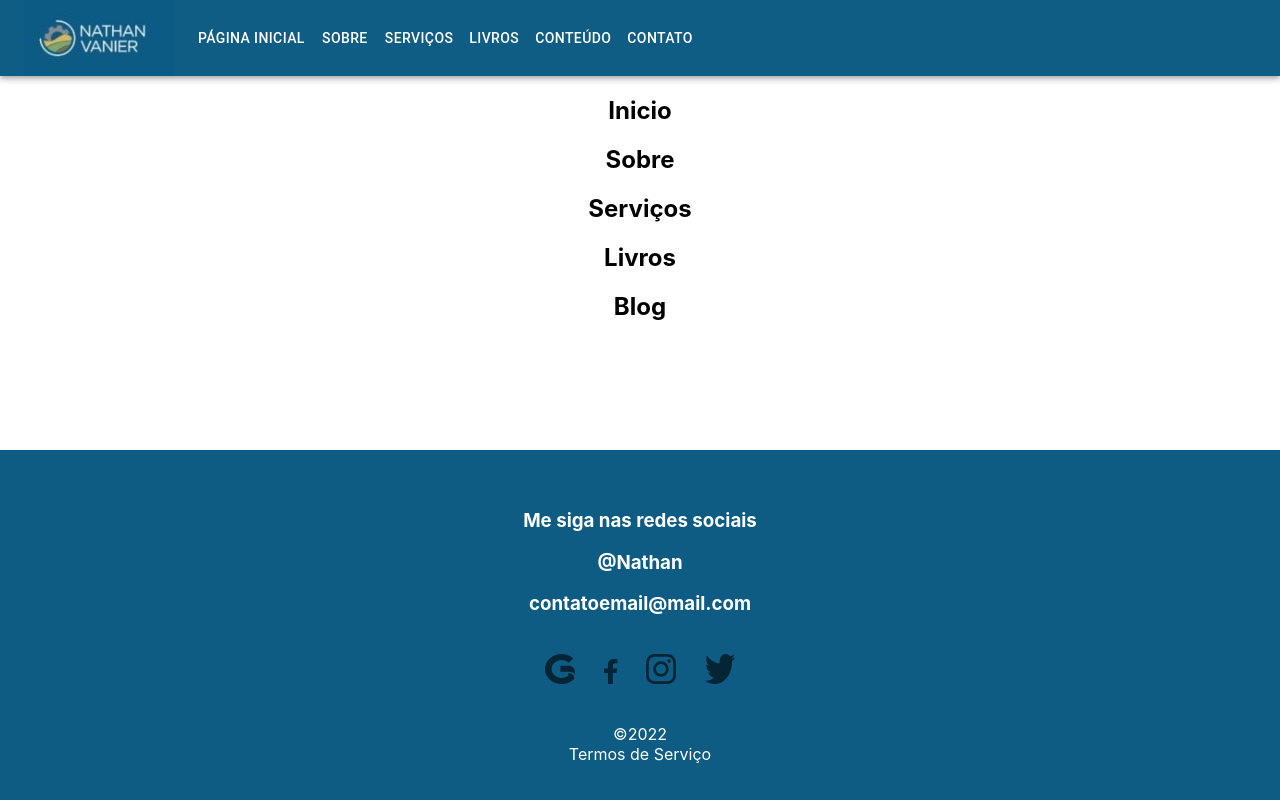
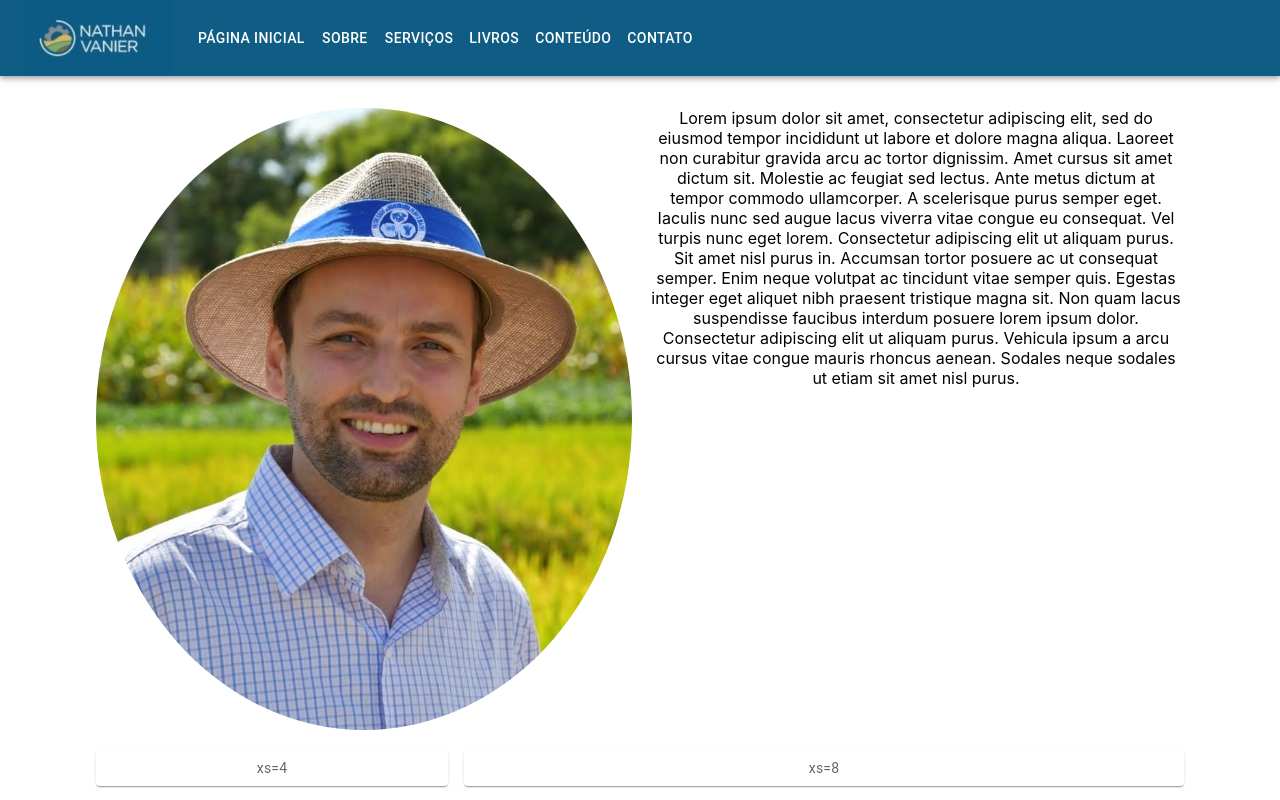
Before and after one commit to m4goth/nathan-personal-website, a React (Create React App) app: page / in a window 1280 px wide. Shown: the top 800 px of the page. Built offline with nearby package versions, Linux system fonts and the light colour scheme.

Commit message:
refatorado projeto

```diff
--- a/src/App.js
+++ b/src/App.js
@@ -3,7 +3,7 @@ import './css/Footer.css'
 import React from "react";
 import { Home } from './pages/Home';
 import { NavBar } from './components/NavBar';
-import { Footer } from './components/Footer'
+// import { Footer } from './components/Footer'
 
 const App = () => {
 // function App() {
@@ -14,7 +14,7 @@ const App = () => {
       {/* página home */}
       <Home />
       {/* rodapé */}
-      <Footer />
+      {/* <Footer /> */}
     </div>
   );
 };
--- a/src/components/Footer.js
+++ b/src/components/Footer.js
@@ -1,3 +1,5 @@
+// import icons from `react-icons`
+
 import React from "react";
 import "../css/Footer.css";
 // import { makeStyles } from '@mui/material/styles'
--- a/src/components/Inicio.js
+++ b/src/components/Inicio.js
@@ -1,45 +1,42 @@
-// import * as React from 'react';
-// import { styled } from '@mui/material/styles';
-// import Box from '@mui/material/Box';
-// import Paper from '@mui/material/Paper';
-// import Grid from '@mui/material/Grid';
+import * as React from "react";
+import { styled } from "@mui/material/styles";
+import Box from "@mui/material/Box";
+import Paper from "@mui/material/Paper";
+import Grid from "@mui/material/Grid";
+import Container from "@mui/material/Container";
 
-// import foto from '../../images/foto.png'
+import foto from "../images/foto.png";
 
-// const paginicial = () => {
+const Inicio = () => {
+  const Item = styled(Paper)(({ theme }) => ({
+    backgroundColor: theme.palette.mode === "dark" ? "#1A2027" : "#fff",
+    ...theme.typography.body2,
+    padding: theme.spacing(1),
+    textAlign: "center",
+    color: theme.palette.text.secondary,
+  }));
+  return (
+    <Container>
+      <Grid container spacing={2} sx={{p:4}}>
+        <Grid item xs={12} sm={6} >
+          <img style={{ width: "100%", borderRadius: '50%'}} src={foto} alt="foto"></img>
+        </Grid>
+        <Grid item xs={12} sm={6}>
+        Lorem ipsum dolor sit amet, consectetur adipiscing elit, sed do eiusmod tempor incididunt ut labore et dolore magna aliqua. Laoreet non curabitur gravida arcu ac tortor dignissim. Amet cursus sit amet dictum sit. Molestie ac feugiat sed lectus. Ante metus dictum at tempor commodo ullamcorper. A scelerisque purus semper eget. Iaculis nunc sed augue lacus viverra vitae congue eu consequat. Vel turpis nunc eget lorem. Consectetur adipiscing elit ut aliquam purus. Sit amet nisl purus in. Accumsan tortor posuere ac ut consequat semper. Enim neque volutpat ac tincidunt vitae semper quis. Egestas integer eget aliquet nibh praesent tristique magna sit. Non quam lacus suspendisse faucibus interdum posuere lorem ipsum dolor. Consectetur adipiscing elit ut aliquam purus. Vehicula ipsum a arcu cursus vitae congue mauris rhoncus aenean. Sodales neque sodales ut etiam sit amet nisl purus.
+        </Grid>
+        <Grid item xs={4}>
+          <Item>xs=4</Item>
+        </Grid>
+        <Grid item xs={8}>
+          <Item>xs=8</Item>
+        </Grid>
+      </Grid>
+    </Container>
+  );
+};
 
-// const Item = styled(Paper)(({ theme }) => ({
-//   backgroundColor: theme.palette.mode === 'dark' ? '#1A2027' : '#fff',
-//   ...theme.typography.body2,
-//   padding: theme.spacing(1),
-//   textAlign: 'center',
-//   color: theme.palette.text.secondary,
-// }));
+export { Inicio };
 
-//     return function BasicGrid() {
-//         return(
-//             <Box sx={{ flexGrow: 1 }}>
-//             <Grid container spacing={2}>
-//                 <Grid item xs={8}>
-//                     <img src={foto} alt="foto"></img>
-//                 </Grid>
-//                 <Grid item xs={4}>
-//                 <Item>xs=4</Item>
-//                 </Grid>
-//                 <Grid item xs={4}>
-//                 <Item>xs=4</Item>
-//                 </Grid>
-//                 <Grid item xs={8}>
-//                 <Item>xs=8</Item>
-//                 </Grid>
-//             </Grid>
-//             </Box>
-//         );
-//     };
-// };
-
-// export default paginicial;
-
-export function Inicio(){
-    return <h2>Inicio</h2>
-}
+// export function Inicio(){
+//     return <h2>Inicio</h2>
+// }
```
